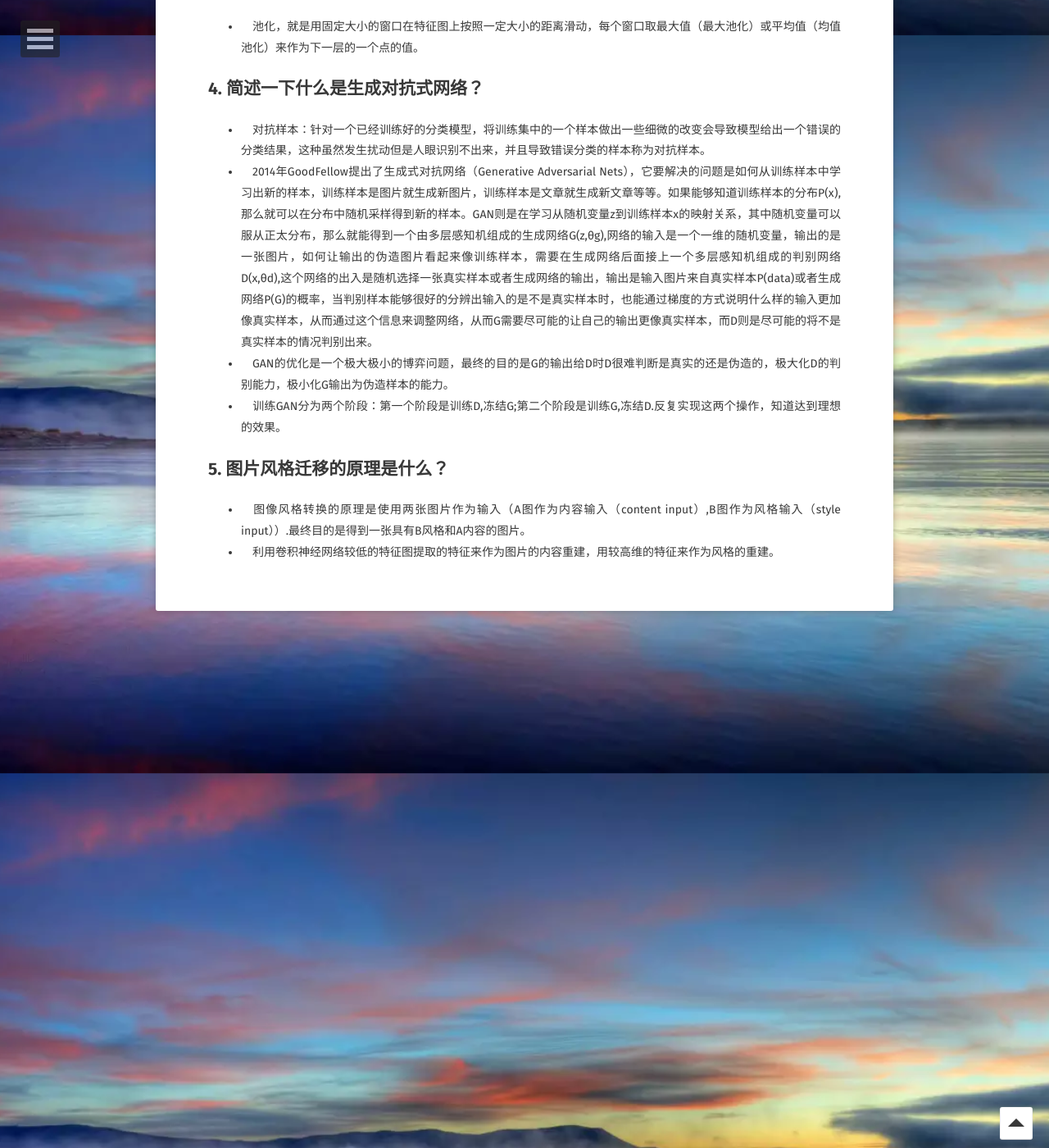
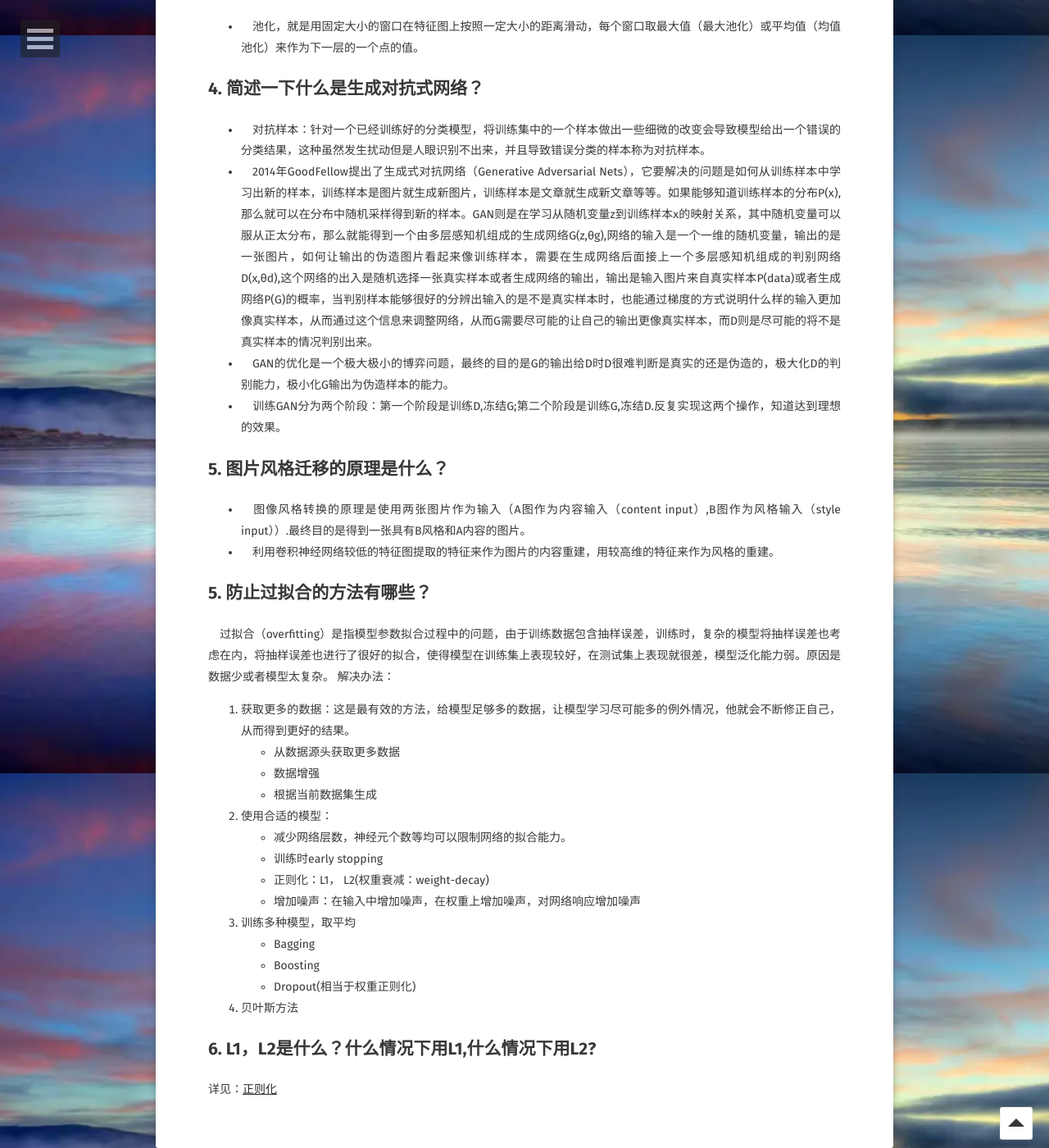
Before and after one commit to xmxxiong/xmxxiong.github.io, a Jekyll site: the page built from _posts/2018-06-15-深度学习笔试题笔记-post.md, in a window 1280 px wide and 1400 px high, scrolled down 857 px. Shown: the whole window at 82% size. Built offline with Jekyll 4.4.1, drawn with Linux system fonts in a browser that asks for light colours; some web fonts are replaced; comment, search, counter and statistics services are not loaded.

Commit message:
change 笔试题
change 笔试题

```diff
--- a/_posts/2018-06-15-深度学习笔试题笔记-post.md
+++ b/_posts/2018-06-15-深度学习笔试题笔记-post.md
@@ -28,3 +28,24 @@ comments: true
 ## 5. 图片风格迁移的原理是什么？
 * &ensp;&ensp;图像风格转换的原理是使用两张图片作为输入（A图作为内容输入（content input）,B图作为风格输入（style input））.最终目的是得到一张具有B风格和A内容的图片。
 * &ensp;&ensp;利用卷积神经网络较低的特征图提取的特征来作为图片的内容重建，用较高维的特征来作为风格的重建。
+
+## 5. 防止过拟合的方法有哪些？
+&ensp;&ensp;过拟合（overfitting）是指模型参数拟合过程中的问题，由于训练数据包含抽样误差，训练时，复杂的模型将抽样误差也考虑在内，将抽样误差也进行了很好的拟合，使得模型在训练集上表现较好，在测试集上表现就很差，模型泛化能力弱。原因是数据少或者模型太复杂。
+解决办法：
+1. 获取更多的数据：这是最有效的方法，给模型足够多的数据，让模型学习尽可能多的例外情况，他就会不断修正自己，从而得到更好的结果。
+    * 从数据源头获取更多数据
+    * 数据增强
+    * 根据当前数据集生成
+2. 使用合适的模型：
+    * 减少网络层数，神经元个数等均可以限制网络的拟合能力。
+    * 训练时early stopping
+    * 正则化：L1， L2(权重衰减：weight-decay)
+    * 增加噪声：在输入中增加噪声，在权重上增加噪声，对网络响应增加噪声
+3. 训练多种模型，取平均
+    * Bagging
+    * Boosting
+    * Dropout(相当于权重正则化)
+4. 贝叶斯方法
+
+## 6. L1，L2是什么？什么情况下用L1,什么情况下用L2?
+详见：[正则化](https://xmxxiong.github.io/正则化-post/)
```
Also changed, not shown: _posts/2018-06-13-正则化-post.md (+4 -0 lines), assets/img/regulation/L1.PNG (added), assets/img/regulation/L2.PNG (added).
